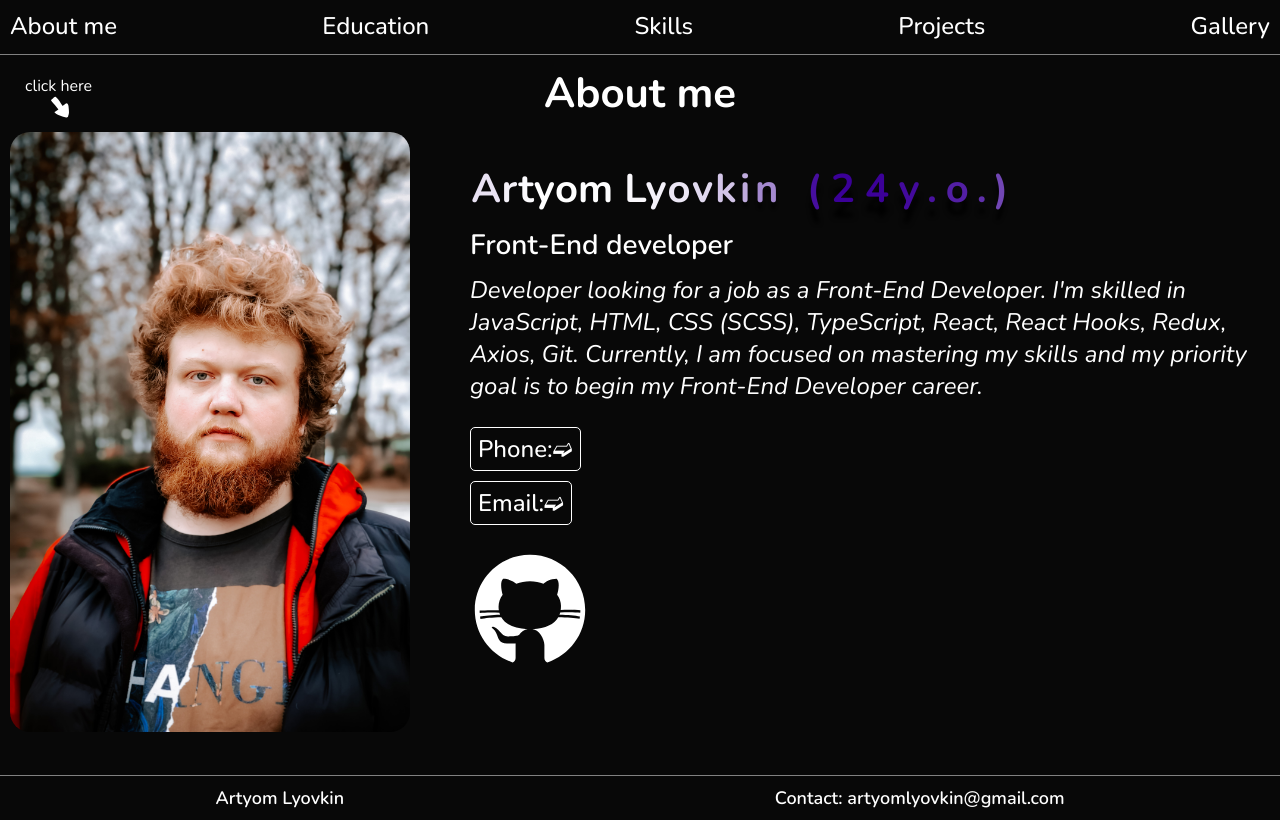
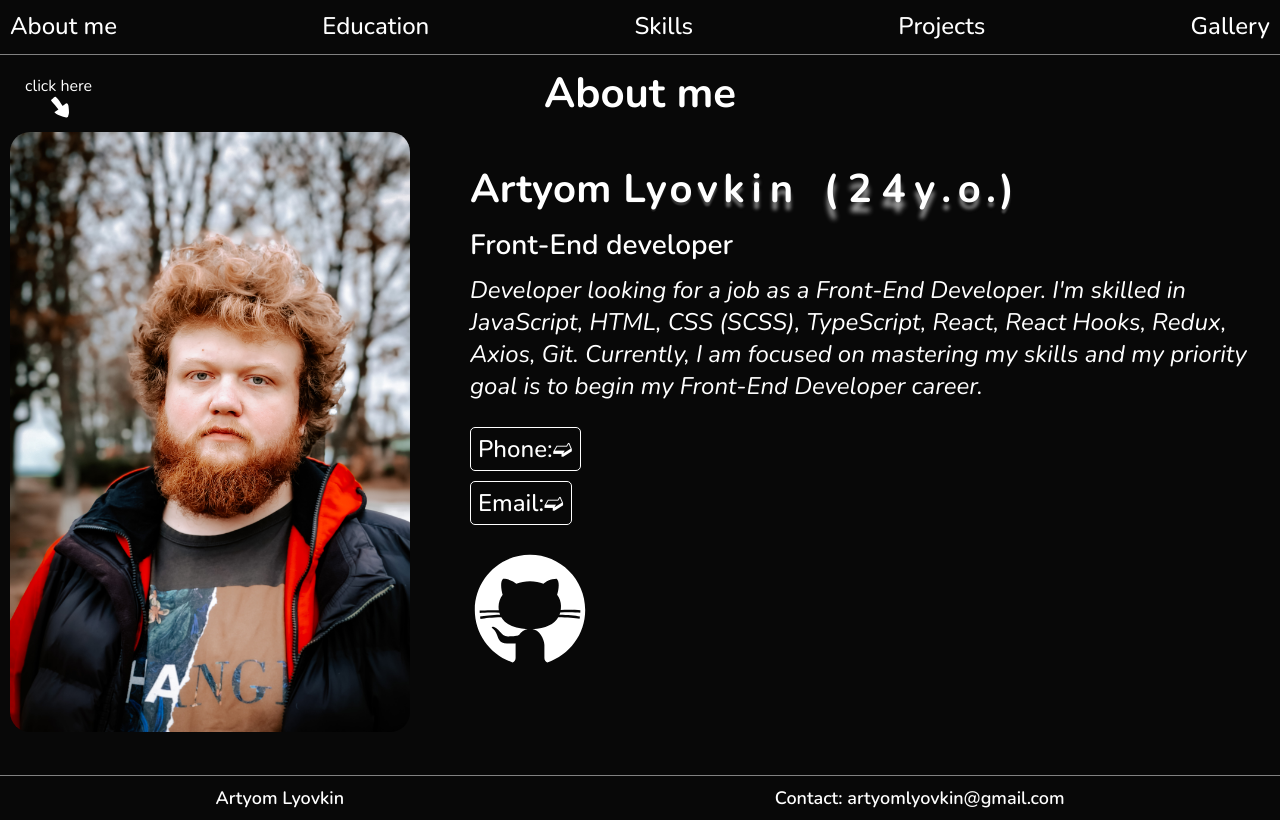
Before and after one commit to JI3BA/Curriculum-Vitae, a React (Create React App) app: page /#/about in a window 1280 px wide. Built offline with nearby package versions, Linux system fonts and the light colour scheme.

Commit message:
fixed markup to About component and fixed some styles

```diff
--- a/src/pages/About/About.scss
+++ b/src/pages/About/About.scss
@@ -34,7 +34,7 @@
         font-size: 40px;
         color: #ffffff;
         transition: all 0.5s ease-in-out;
-        animation: animate 5s infinite;
+        animation: animate 5s ease-in-out;
     }
     &__name span:nth-child(1){
         animation-delay:0.2s
@@ -107,17 +107,16 @@
     }
     @keyframes animate {
         0%{
-            transform:translatey(0);
+            transform: translateY(0);
             margin-left:0;
         }
         50%{
-            transform:translatey(-15px);
-            color: #3b0098;
+            transform: translateY(-15px);
             margin-left:10px;
-            text-shadow: 0 15px 5px rgba(0,0,0,1)
+            text-shadow: 0 10px 5px rgb(168, 168, 168)
         }
         100%{
-            transform:translatey(0);
+            transform: translateY(0);
             margin-left:0;
         }
     }
--- a/src/pages/About/About.tsx
+++ b/src/pages/About/About.tsx
@@ -48,7 +48,7 @@ export const About = () => {
                                 <span>y</span>
                                 <span>o</span>
                                 <span>m</span>
-                                <span>  </span>
+                                <span> </span>
                                 <span>L</span>
                                 <span>y</span>
                                 <span>o</span>
```
